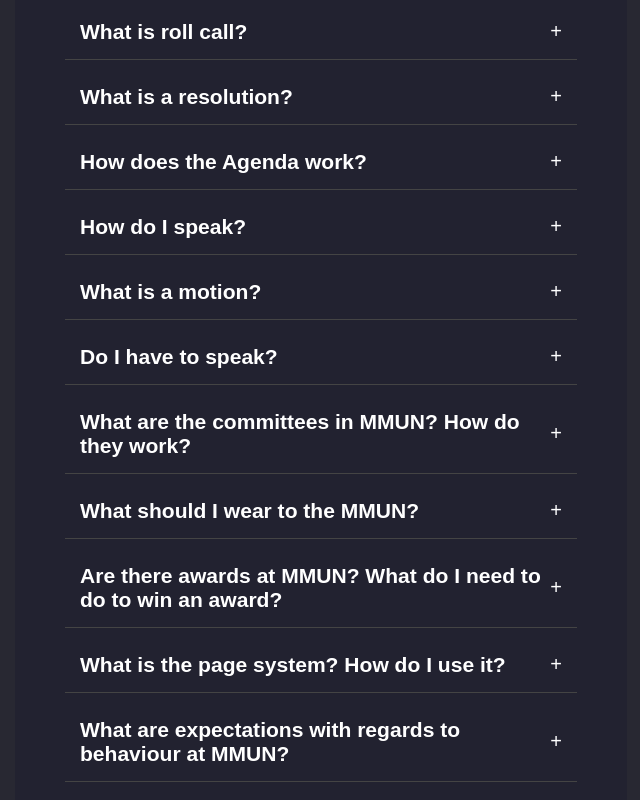
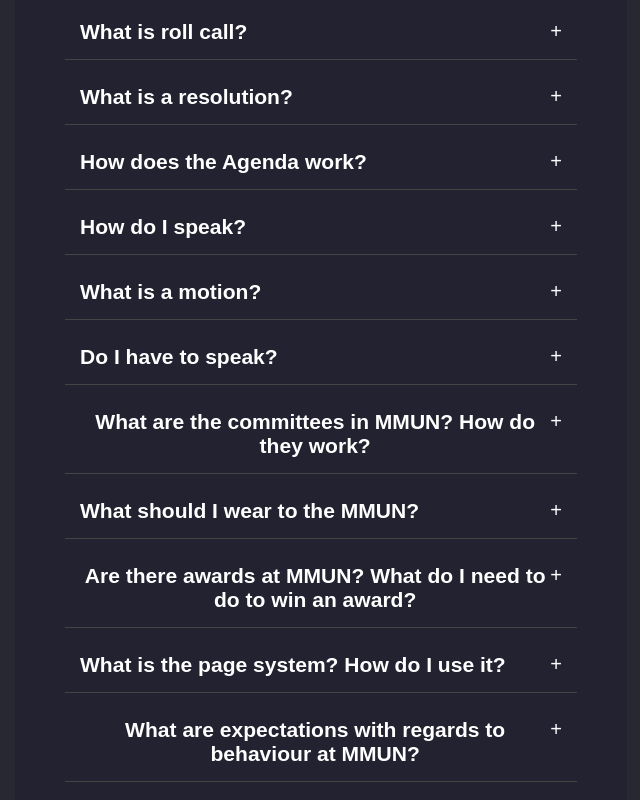
Before and after one commit to Edwz208/Model-United-Nations-MCI, a React (Vite) app: page /FAQ in a window 1280 px wide. Shown: the part 278-1078 px from the top of the page, without its empty margins (319-959 px from the left). Built offline with nearby package versions, Linux system fonts and the light colour scheme.

Commit message:
Update FAQ.jsx

```diff
--- a/src/components/FAQ.jsx
+++ b/src/components/FAQ.jsx
@@ -16,7 +16,7 @@
       question: "What is a resolution?",
       answer: (
         <>
-          <p>
+          <p style={{ color: "white", textAlign: "justify" }}>
             The United Nations (UN) passes resolutions, not laws. Since the UN
             does not have the power to enact concrete laws to govern countries'
             actions with regard to international issues, it passes resolutions
@@ -31,7 +31,7 @@
             General Assembly (GA), five in each of the two committees and one in
             the Security Council.
           </p>
-          <p>
+          <p style={{ color: "white", textAlign: "justify" }}>
             Each resolution has three parts; the heading, the preambulatory
             clauses and the operative clauses. The heading introduces the topic
             of the resolution. The preambulatory clauses supply historical
@@ -41,7 +41,7 @@
             sequentially numbered and may recommend, urge, encourage, and
             request that certain actions be taken.
           </p>
-          <p>
+          <p style={{ color: "white", textAlign: "justify" }}>
             Each resolution has a submitter, seconder and negator. The negator
             wants the resolution to fail, whereas the submitter and seconder
             want it to pass. These countries will be appointed by the MMUN
@@ -56,7 +56,7 @@
       question: "How does the Agenda work?",
       answer: (
         <>
-          <p>
+          <p style={{ color: "white", textAlign: "justify" }}>
             When the MMUN officially opens, the Chair will usually say something
             along the lines of, "Are there any motions on the floor?" This gives
             delegates the opportunity to amend the agenda as they see fit.
@@ -69,7 +69,7 @@
             would reply, "Please state that point." The delegate would continue
             with, "I motion to..."
           </p>
-          <p>
+          <p style={{ color: "white", textAlign: "justify" }}>
             The delegate might motion to move a resolution to the top of the
             agenda. The Chair would then take a straw vote (a quick raising of
             the placards) to test the popularity of the motion, or call for one
@@ -80,7 +80,7 @@
             to the top of the agenda, and debate would automatically open on it.
             If it failed, another motion could be entertained.
           </p>
-          <p>
+          <p style={{ color: "white", textAlign: "justify" }}>
             Once a resolution has been moved to the top of the agenda and debate
             has opened on it, the submitter reads the resolution aloud, word for
             word, from the podium. If he chooses, he may make a short speech on
@@ -91,14 +91,14 @@
             Chair at this point, conveying its desire to be on the speakers'
             list. This list is posted during the seconder's speech.
           </p>
-          <p>
+          <p style={{ color: "white", textAlign: "justify" }}>
             The seconder then approaches the platform, and gives a speech
             supporting the resolution. He may answer an appropriate number of
             points of information, if he so chooses. If the speaker refuses to
             answer a question, he forfeits the right to answer any further
             points of information on that speech.
           </p>
-          <p>
+          <p style={{ color: "white", textAlign: "justify" }}>
             After the seconder speaks on the resolution, the negator gives a
             speech to convince delegates to vote against the resolution. Other
             countries that wish to talk on the matter then further debate the
@@ -111,19 +111,19 @@
       question: "How do I speak?",
       answer: (
         <>
-          <p>
+          <p style={{ color: "white", textAlign: "justify" }}>
             As a delegate you have three choices when it comes to speaking. You
             may address the GA in a speech from the podium, you may simply ask
             questions of other speakers or you may make a motion or speak on a
             motion.
           </p>
-          <p>
+          <p style={{ color: "white", textAlign: "justify" }}>
             If you wish to make an actual address to the GA, you must first have
             your name placed on the speakers' list. To do so, wait until the
             Chair opens the Speakers' List, and then send a page to the Chair.
             For more on the paging system, see question 10.
           </p>
-          <p>
+          <p style={{ color: "white", textAlign: "justify" }}>
             If you simply want to ask a question of the speaker at the podium,
             make your way to the microphones at the front of the auditorium,
             with your placard. When the Chair acknowledges you, state that you
@@ -131,7 +131,7 @@
             your question if it is an appropriate time. You may not respond to
             the speaker's reply to your question.
           </p>
-          <p>
+          <p style={{ color: "white", textAlign: "justify" }}>
             A delegate can also make a motion, regarding anything from breaking
             for recess to closing debate on a resolution. Sometimes the Chair
             will request speakers for and against a proposed motion. This is
@@ -147,7 +147,7 @@
       question: "What is a motion?",
       answer: (
         <>
-          <p>
+          <p style={{ color: "white", textAlign: "justify" }}>
             A motion is a suggestion to the Chair about what the GA should be
             doing next, or about how the conference should be proceeding.
             Motions can pertain to many things, from which resolution should be
@@ -156,7 +156,7 @@
             proceedings of the assembly to a certain limit; extravagant motions
             will not be passed. Any country may make a motion.
           </p>
-          <p>
+          <p style={{ color: "white", textAlign: "justify" }}>
             In order to put forth a motion, you must walk up to one of the
             microphones with your country's placard, and wait to be recognized
             by the Chair. When the Chair recognizes you ("I recognize the
@@ -179,7 +179,7 @@
       question: "Do I have to speak?",
       answer: (
         <>
-          <p>
+          <p style={{ color: "white", textAlign: "justify" }}>
             You are never required to speak, unless your delegation is
             submitting, seconding or negating a resolution. However, if the
             topic under debate concerns your nation, you are expected to present
@@ -193,7 +193,7 @@
             of their delegation's involvement. The same holds true for small
             nations such as Liechtenstein, Bermuda and Chad.
           </p>
-          <p>
+          <p style={{ color: "white", textAlign: "justify" }}>
             However, in some cases, small nations will be submitting, seconding
             or negating a resolution, in which case they must be prepared to
             speak on that resolution. There are also three committees, which
@@ -209,19 +209,19 @@
       question: "What are the committees in MMUN? How do they work?",
       answer: (
         <>
-          <p>
+          <p style={{ color: "white", textAlign: "justify" }}>
             In addition to the General Assembly (GA), in which every country
             participates, there are two committees that will occur at MMUN, the
             Health and Security Councils. Fifteen delegations will be part of
             each one of these committees, which will be chosen based on the
             executive's prerogative.
           </p>
-          <p>
+          <p style={{ color: "white", textAlign: "justify" }}>
             The Health Council works in an essentially identical way to the GA,
             taking place in the library on Wednesday Afternoon. Each delegation
             will send one delegate to the Health Council.
           </p>
-          <p>
+          <p style={{ color: "white", textAlign: "justify" }}>
             The Security Council operates differently, however. There are 15
             delegations at the Security Council, and each delegation can only
             send one delegate to the Security Council, with the exception of the
@@ -242,7 +242,7 @@
         "Are there awards at MMUN? What do I need to do to win an award?",
       answer: (
         <>
-          <p>
+          <p style={{ color: "white", textAlign: "justify" }}>
             During the afternoon on Wednesday, several awards are presented to
             both individual delegates and to entire delegations. These awards
             recognize and reward the students who actively participated in, and
@@ -251,7 +251,7 @@
             world affairs, the quality of her debate and the impression she has
             left by her behaviour over the course of the two days.
           </p>
-          <p>
+          <p style={{ color: "white", textAlign: "justify" }}>
             Awards are also given for the best roll call and for the 'banana
             republic' of the conference. The best roll call award is given to
             the country that gives the most humorous, yet relevant, entrance.
@@ -285,7 +285,7 @@
       question: "What are expectations with regards to behaviour at MMUN?",
       answer: (
         <>
-          <p>
+          <p style={{ color: "white", textAlign: "justify" }}>
             There is a big difference between structured and effective debating,
             and obnoxious and chaotic arguing. MMUN is a place for debating, not
             for arguing. Yelling comments or opinions in the assembly is
@@ -293,7 +293,7 @@
             be on the speaker's list to speak. Delegates may not interrupt
             another delegate who is speaking, nor may they interrupt the Chair.
           </p>
-          <p>
+          <p style={{ color: "white", textAlign: "justify" }}>
             Flags and toy weapons are not allowed in the MMUN. It is the
             responsibility of the security officers to remove objects forbidden
             at the conference. Threatening or assaulting other delegates, pages,
@@ -304,14 +304,14 @@
             officers may escort them from the assembly, if requested to do so by
             the Chair.
           </p>
-          <p>
+          <p style={{ color: "white", textAlign: "justify" }}>
             In the event of a serious breach of the rules, delegates may be
             permanently removed from the assembly. Delegates will not be
             refunded if they are removed for bad behaviour. The executive may
             also choose to contact principals, teachers or the parents/guardians
             of delegates whose actions are inappropriate.
           </p>
-          <p>
+          <p style={{ color: "white", textAlign: "justify" }}>
             All delegates will be issued a copy of the code of conduct and the
             procedures of the MMUN. The rules contained therein make the MMUN
             possible. Actions or delegates that contravene MMUN regulations are
@@ -353,7 +353,6 @@
               onClick={() => toggleAccordion(index)}
               style={{
                 width: "100%",
-                textAlign: "left",
                 padding: "15px",
                 background: "none",
                 border: "none",
@@ -362,7 +361,6 @@
                 cursor: "pointer",
                 display: "flex",
                 justifyContent: "space-between",
-                alignItems: "center",
               }}
             >
               <h3 style={{ color: "white", margin: 0 }}>{item.question}</h3>
@@ -381,9 +379,9 @@
               }}
             >
               {typeof item.answer === "string" ? (
-                <p>{item.answer}</p>
+                <p style={{ color: "white", textAlign: "justify" }}>{item.answer}</p>
               ) : (
-                item.answer
+                <p style={{ color: "white", textAlign: "justify" }}>{item.answer}</p>
               )}
             </div>
           </div>
```
